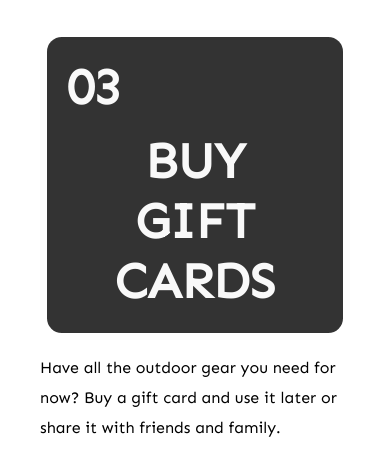
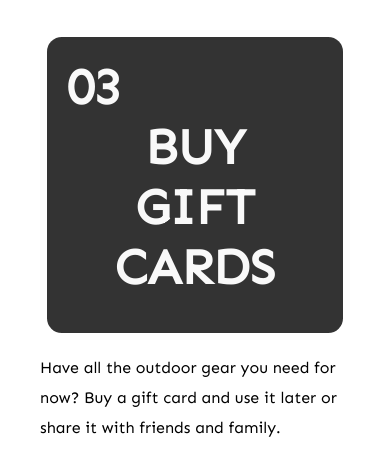
Before and after one commit to my970524/ACME_responsive, a plain HTML site: page index.html in a window 390 px wide. Shown: the part 2212-2673 px from the top of the page. Drawn offline with Linux system fonts and the light colour scheme.

Commit message:
Add files via upload

```diff
--- a/index.html
+++ b/index.html
@@ -56,7 +56,7 @@
                 <div class="box_1">
                     <div class="block">
                         <div>01</div>
-                        <div id="comment">SHOP
+                        <div id="comment_shop">SHOP
                             <br>
                             PRODUCTS
                     </div>
@@ -73,7 +73,7 @@
                 <div class="box_3">
                     <div class="block">
                         <div>03</div>
-                        <div id="comment">BUY
+                        <div id="comment_buy">BUY
                             <br>
                             GIFT CARDS
                         </div>
--- a/style.css
+++ b/style.css
@@ -145,13 +145,17 @@ nav .nav_togglebtn {
   font-weight: bold;
   border-radius: 5%;
 }
-.block #comment {
+.block #comment_shop {
   text-align: center;
   padding-top: 35px;
 }
 .block #comment_donate {
   text-align: center;
   padding-top: 68px;
+}
+.block #comment_buy {
+  text-align: center;
+  padding-top: 35px;
 }
 .three_boxes p {
   width: 20rem;
@@ -296,15 +300,16 @@ footer .sns a {
     height: 16rem;
     margin: 20px auto;
   }
-  .block #comment {
+  .block #comment_shop {
     text-align: center;
     padding-top: 14px;
   }
-  .block .box_3 > #comment {
-    padding-top: 0;
-  }
   .block #comment_donate {
     padding-top: 45px;
+  }
+  .block #comment_buy {
+    padding-top: 0;
+    text-align: center;
   }
   .three_boxes p {
     width: 100%;
```
